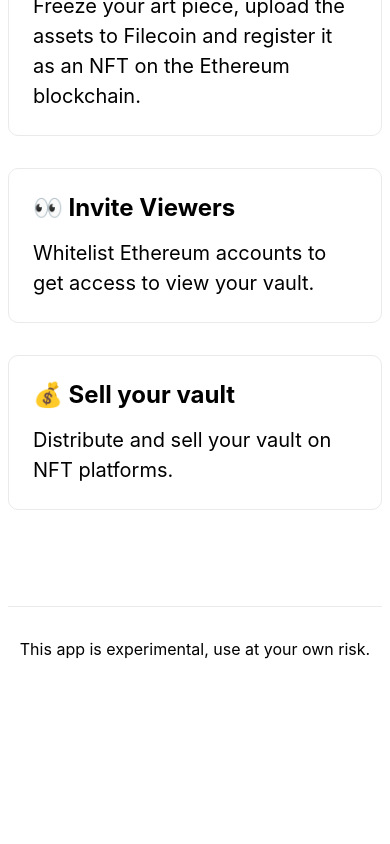
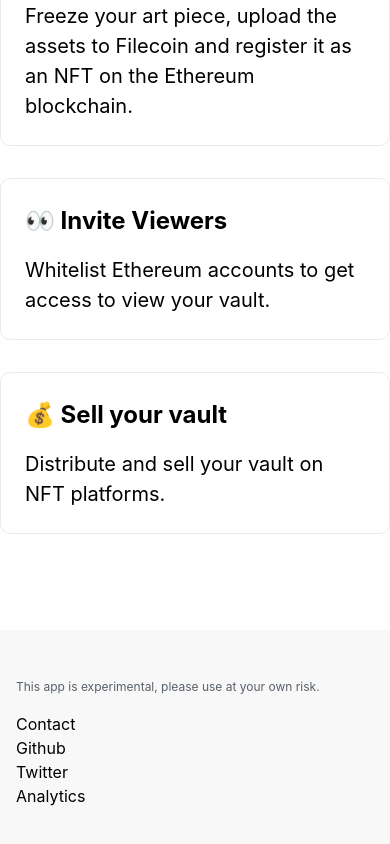
Before and after one commit to tchardin/art-vaults, a Next.js app: page / in a window 390 px wide. Shown: the part 939-1783 px from the top of the page. Before the commit the page ends 1645 px from the top, so only its background shows below. Built offline with nearby package versions, Linux system fonts and the light colour scheme.

Commit message:
footer and copy

```diff
--- /dev/null
+++ b/components/Footer.module.css
@@ -0,0 +1,51 @@
+.container {
+  width: 100%;
+  flex-direction: column;
+  display: flex;
+  justify-content: center;
+  align-items: center;
+  background-color: var(--color-footer-bg);
+  padding-top: 24px;
+}
+
+.disclaimer {
+  color: #586069;
+  font-size: 12px;
+}
+
+.content {
+  display: flex;
+  justify-content: space-between;
+  align-items: center;
+  width: 100%;
+  max-width: 1024px;
+  padding-top: 24px;
+  padding-bottom: 32px;
+}
+
+.content ul {
+  display: flex;
+  align-items: center;
+  list-style: none;
+  padding-left: 0;
+}
+
+.content li {
+  margin: 0 1em;
+}
+
+@media (max-width: 600px) {
+  .content {
+    flex-direction: column;
+    align-items: flex-start;
+  }
+
+  .disclaimer {
+    margin: 0 16px;
+  }
+
+  .content ul {
+    flex-direction: column;
+    align-items: flex-start;
+  }
+}
--- /dev/null
+++ b/components/Footer.tsx
@@ -0,0 +1,28 @@
+import styles from "./Footer.module.css";
+
+export default function Footer() {
+  return (
+    <footer className={styles.container}>
+      <div className={styles.content}>
+        <p className={styles.disclaimer}>
+          This app is experimental, please use at your own risk.
+        </p>
+
+        <ul>
+          <li>
+            <a href="mailto:hello@vaults.art">Contact</a>
+          </li>
+          <li>
+            <a href="https://github.com/tchardin/art-vaults">Github</a>
+          </li>
+          <li>
+            <a href="https://twitter.com/artvaults">Twitter</a>
+          </li>
+          <li>
+            <a href="https://simpleanalytics.com/vaults.art">Analytics</a>
+          </li>
+        </ul>
+      </div>
+    </footer>
+  );
+}
--- a/pages/index.tsx
+++ b/pages/index.tsx
@@ -5,6 +5,7 @@ import { useRouter } from "next/router";
 import useSWR from "swr";
 import styles from "../styles/Home.module.css";
 import Nav from "../components/Nav";
+import Footer from "../components/Footer";
 import Modal from "../components/Modal";
 import Button from "../components/Button";
 import VaultIcon from "../components/VaultIcon";
@@ -154,9 +155,7 @@ export default function Home() {
         </p>
       </Modal>
 
-      <footer className={styles.footer}>
-        <p>This app is experimental, use at your own risk.</p>
-      </footer>
+      <Footer />
     </div>
   );
 }
--- a/pages/vault/[[...cid]].tsx
+++ b/pages/vault/[[...cid]].tsx
@@ -505,17 +505,17 @@ export default function Vault() {
             <p className={styles.modalText}>
               Securing your vault will freeze your art piece, upload the assets
               to Filecoin Decentalized storage and register your vault as an NFT
-              on the Ethereum Blockchain.
+              on the Ethereum Blockchain. (Coming soon)
             </p>
             <ul className={styles.detailList}>
               <li>
                 <p>🎉 This will be irreversible</p>
               </li>
               <li>
-                <p>⛽ 0.0056ETH Network Fee</p>
+                <p>⛽ 0.0000ETH Network Fee</p>
               </li>
               <li>
-                <p>💾 0.0024ETH Storage Fee</p>
+                <p>💾 0.0000ETH Storage Fee</p>
               </li>
             </ul>
           </>
--- a/styles/Home.module.css
+++ b/styles/Home.module.css
@@ -1,6 +1,5 @@
 .container {
   min-height: 100vh;
-  padding: 0 0.5rem;
   display: flex;
   flex-direction: column;
   justify-content: center;
@@ -12,15 +11,6 @@
   flex: 1;
   display: flex;
   flex-direction: column;
-  justify-content: center;
-  align-items: center;
-}
-
-.footer {
-  width: 100%;
-  height: 100px;
-  border-top: 1px solid #eaeaea;
-  display: flex;
   justify-content: center;
   align-items: center;
 }
--- a/styles/globals.css
+++ b/styles/globals.css
@@ -1,7 +1,89 @@
+/* -------------------------------- CSSRESET --------------------------------*/
+/* CSS Reset adapted from https://dev.to/hankchizljaw/a-modern-css-reset-6p3 */
+/* Box sizing rules */
+*,
+*::before,
+*::after {
+  box-sizing: border-box;
+}
+
+/* Remove default padding */
+ul[class],
+ol[class] {
+  padding: 0;
+}
+
+/* Remove default margin */
+body,
+h1,
+h2,
+h3,
+h4,
+p,
+ul[class],
+ol[class],
+li,
+figure,
+figcaption,
+blockquote,
+dl,
+dd {
+  margin: 0;
+}
+
+/* Set core body defaults */
+body {
+  min-height: 100vh;
+  scroll-behavior: smooth;
+  text-rendering: optimizeSpeed;
+  line-height: 1.5;
+}
+
+/* Remove list styles on ul, ol elements with a class attribute */
+ul[class],
+ol[class] {
+  list-style: none;
+}
+
+/* A elements that don't have a class get default styles */
+a:not([class]) {
+  text-decoration-skip-ink: auto;
+}
+
+/* Make images easier to work with */
+img {
+  max-width: 100%;
+  display: block;
+}
+
+/* Natural flow and rhythm in articles by default */
+article > * + * {
+  margin-block-start: 1em;
+}
+
+/* Inherit fonts for inputs and buttons */
+input,
+button,
+textarea,
+select {
+  font: inherit;
+}
+
+/* Remove all animations and transitions for people that prefer not to see them */
+@media (prefers-reduced-motion: reduce) {
+  * {
+    animation-duration: 0.01ms !important;
+    animation-iteration-count: 1 !important;
+    transition-duration: 0.01ms !important;
+    scroll-behavior: auto !important;
+  }
+}
+/* -------------------------------- /CSSRESET --------------------------------*/
+
+
+
 html,
 body {
-  padding: 0;
-  margin: 0;
   font-family: -apple-system, BlinkMacSystemFont, Segoe UI, Roboto, Oxygen,
     Ubuntu, Cantarell, Fira Sans, Droid Sans, Helvetica Neue, sans-serif;
     background-color: var(--color-bg);
@@ -25,6 +107,7 @@ body,
 body[data-theme="light"],
 reach-portal {
   --color-bg: white;
+  --color-footer-bg: rgba(217, 217, 217, 0.2);
   --color-modal-bg: white;
   --color-modal-text: black;
   --color-text: black;
@@ -37,6 +120,7 @@ reach-portal {
 
 body[data-theme="blue"] {
   --color-bg: #0013BD;
+  --color-footer-bg: rgba(217, 217, 217, 0.2);
   --color-modal-bg: white;
   --color-modal-text: black;
   --color-text: white;
```
